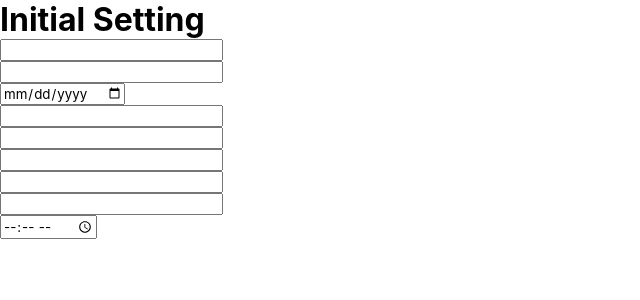
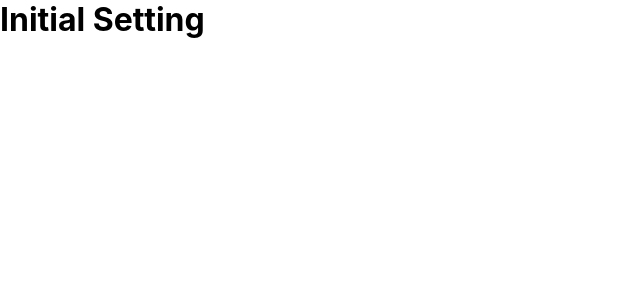
Before and after one commit to YAPP-Github/20th-ALL-Rounder-Team-1-Web, a React app: page / in a window 1280 px wide. Shown: the top 300 px of the page, without its empty margins (0-640 px from the left). Built offline with nearby package versions, Linux system fonts and the light colour scheme; a web font is replaced by a local one.

Commit message:
:recycle: 테스트용 요소 제거

```diff
--- a/src/App.tsx
+++ b/src/App.tsx
@@ -1,32 +1,7 @@
-import { useState } from 'react';
-
-import { Input } from '@/components';
-
 const App = () => {
-  const [currentPassword, setCurrentPassword] = useState('');
-
   return (
     <div>
       <h1>Initial Setting</h1>
-      <Input role="authNumber" maxLength={6} type="text" authInput={123456} />
-      <Input role="categoryTitle" maxLength={15} type="text" />
-      <Input role="date" type="date" />
-      <Input role="email" maxLength={320} type="email" />
-      <Input role="nickName" maxLength={12} type="text" isValidNickName={undefined} />
-      <Input
-        role="password"
-        maxLength={50}
-        type="password"
-        setCurrentPassword={setCurrentPassword}
-      />
-      <Input role="planTitle" maxLength={10} type="text" />
-      <Input
-        role="retypedPassword"
-        maxLength={50}
-        type="password"
-        typedPassword={currentPassword}
-      />
-      <Input role="time" type="time" />
     </div>
   );
 };
```
